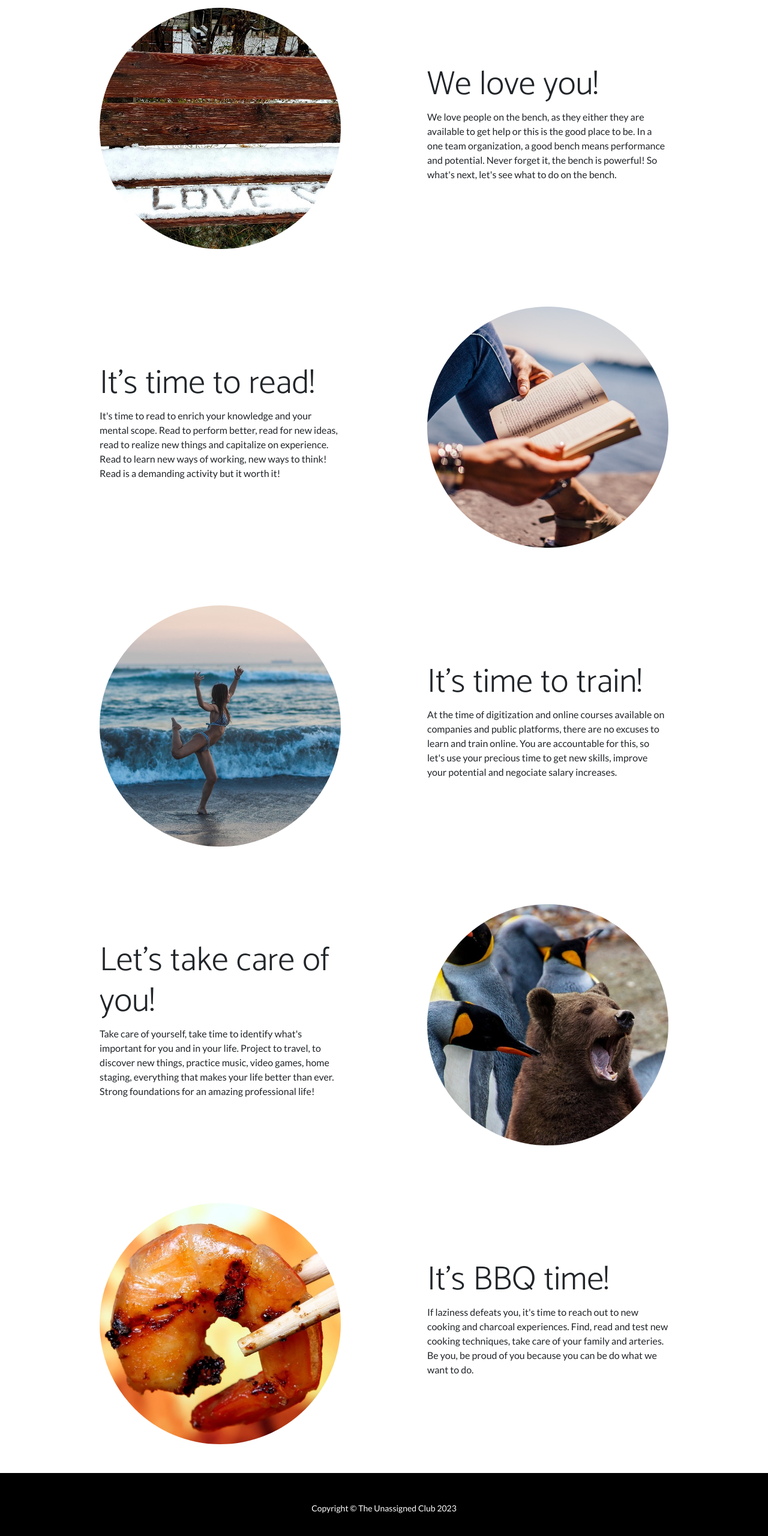
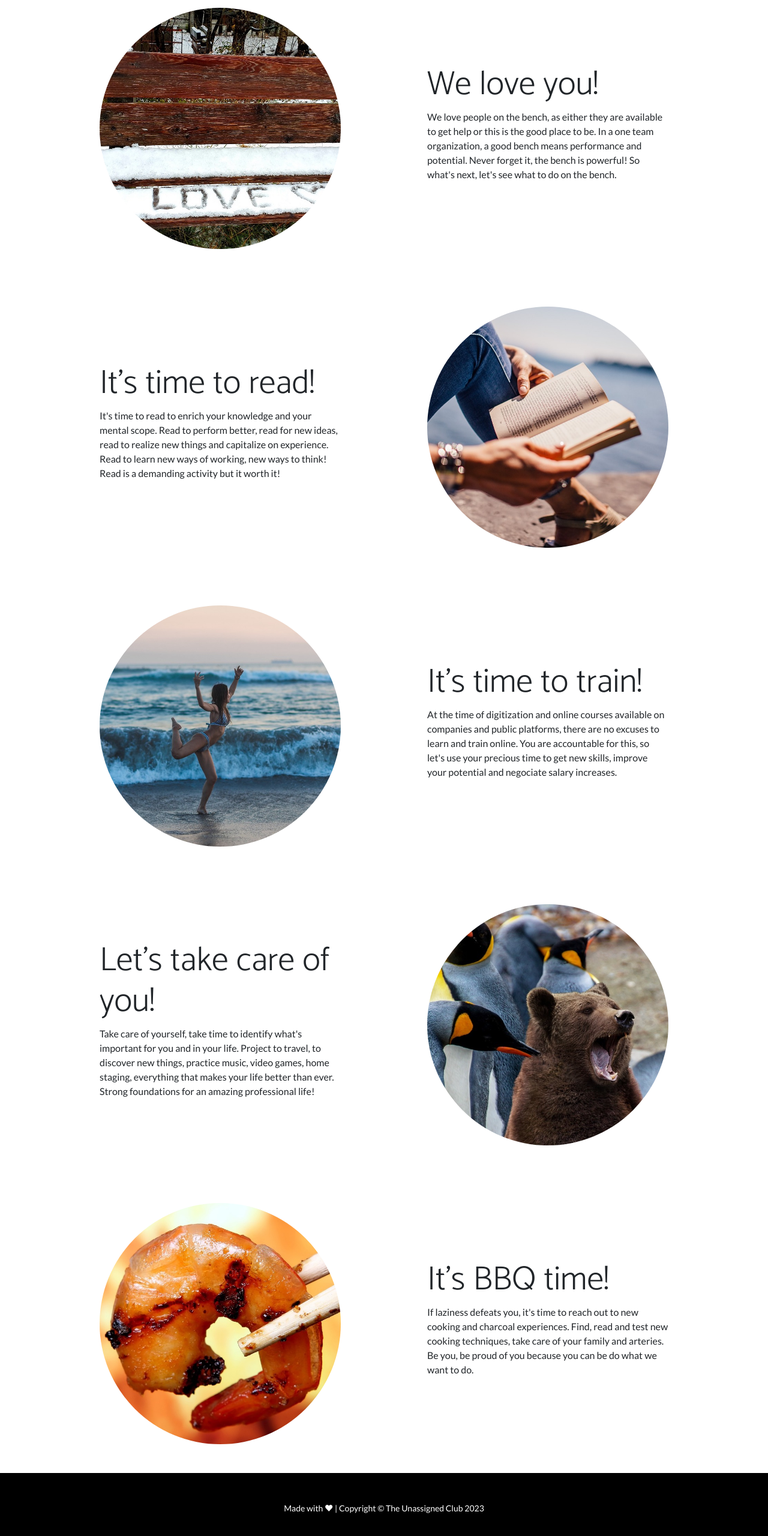
Before and after one commit to UnassignedClub/unassignedclub.github.io, a plain HTML site: page index.html in a window 1280 px wide. Shown: the part 1220-3780 px from the top of the page at 60% size. Drawn offline with nearby package versions, Linux system fonts and the light colour scheme.

Commit message:
UPD: text error and footer love update

```diff
--- a/index.html
+++ b/index.html
@@ -69,7 +69,7 @@
                     <div class="col-lg-6">
                         <div class="p-5">
                             <h2 class="display-4">We love you!</h2>
-                            <p>We love people on the bench, as they either they are available to get help or this is the good place to be. In a one team organization, a good bench means performance and potential. Never forget it, the bench is powerful! So what's next, let's see what to do on the bench.</p>
+                            <p>We love people on the bench, as either they are available to get help or this is the good place to be. In a one team organization, a good bench means performance and potential. Never forget it, the bench is powerful! So what's next, let's see what to do on the bench.</p>
                         </div>
                     </div>
                 </div>
@@ -141,7 +141,7 @@
         </section>
         <!-- Footer-->
         <footer class="py-5 bg-black">
-            <div class="container px-5"><p class="m-0 text-center text-white small">Copyright &copy; The Unassigned Club 2023</p></div>
+            <div class="container px-5"><p class="m-0 text-center text-white small">Made with &hearts; | Copyright &copy; The Unassigned Club 2023</p></div>
         </footer>
         <!-- Bootstrap core JS-->
         <script src="https://cdn.jsdelivr.net/npm/bootstrap@5.2.3/dist/js/bootstrap.bundle.min.js"></script>
```
